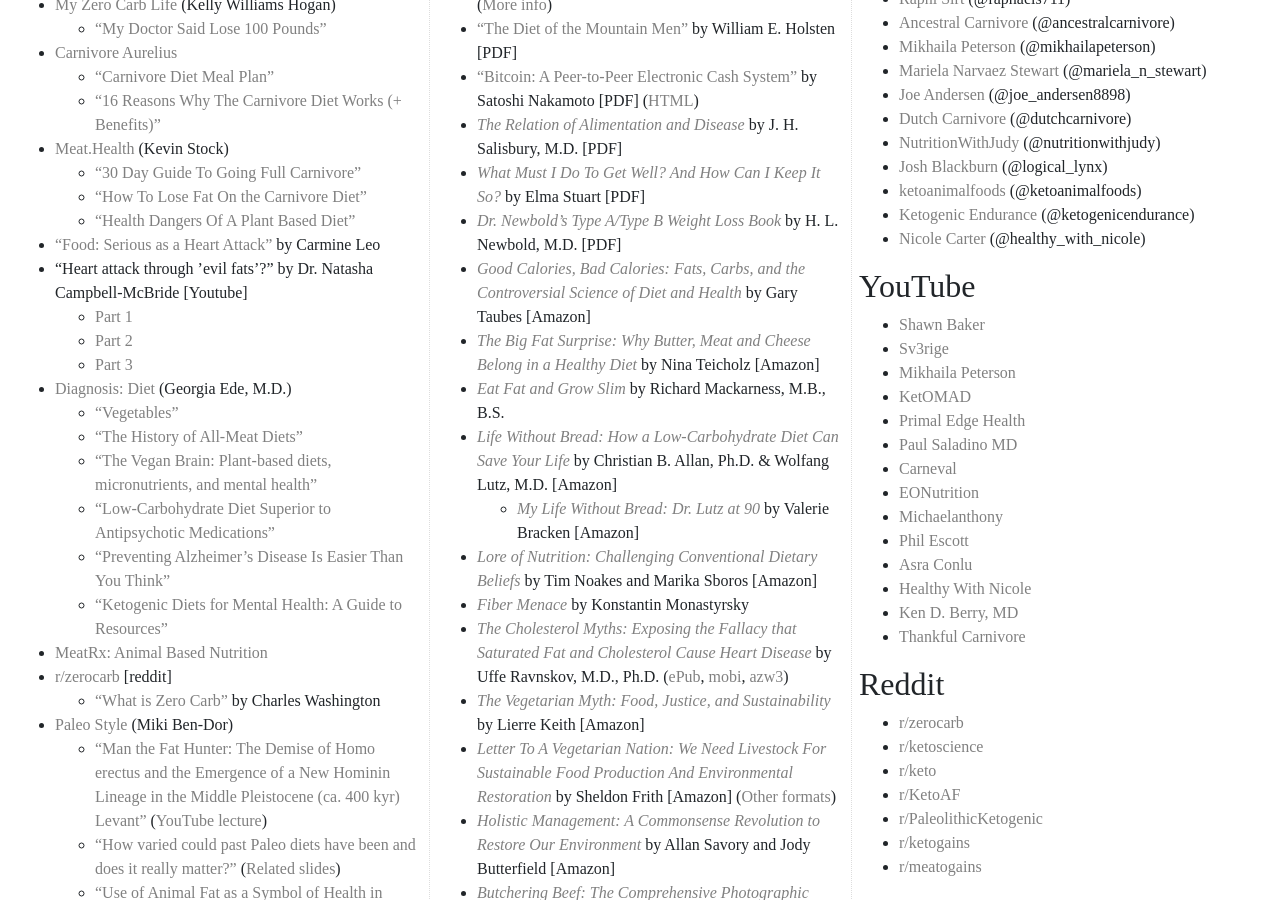
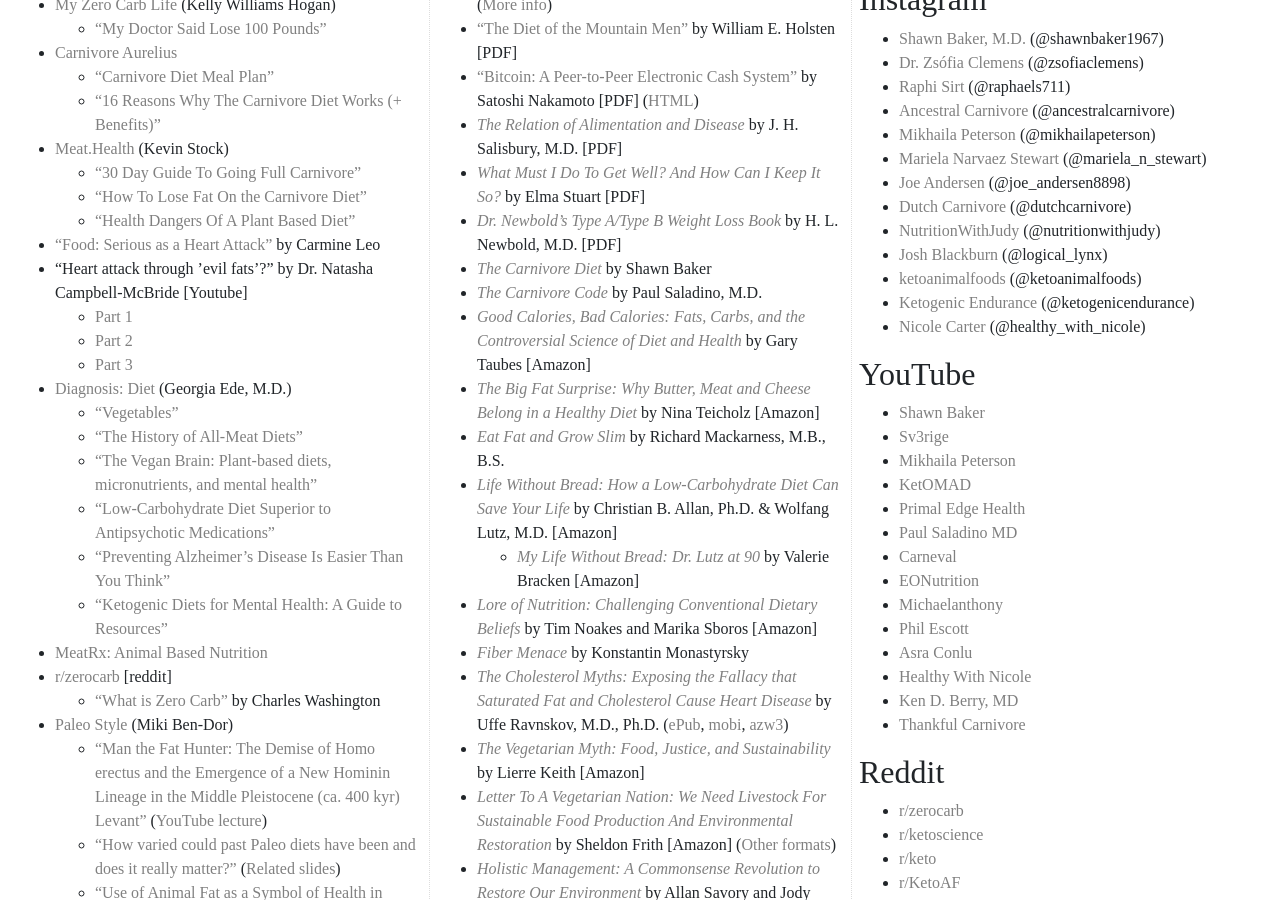
Before and after one commit to bitstein/justmeat.co, a Jekyll site: the page built from index.md, in a window 1280 px wide and 900 px high, scrolled down 1455 px. Built offline with Jekyll 4.4.1, drawn with Linux system fonts in a browser that asks for light colours; nearby versions of some CDN libraries; some web fonts are replaced.

Commit message:
Add books

```diff
--- a/index.md
+++ b/index.md
@@ -110,6 +110,8 @@
 * [_The Relation of Alimentation and Disease_](docs/the-relation-of-alimentation-and-disease-j-h-salisbury.pdf) by J. H. Salisbury, M.D. [PDF]
 * [_What Must I Do To Get Well? And How Can I Keep It So?_](docs/what-must-i-do-to-get-well-by-elma-stuart.pdf) by Elma Stuart [PDF]
 * [_Dr. Newbold’s Type A/Type B Weight Loss Book_](docs/dr-newbolds-type-a-type-b-weight-loss-book-h-l-newbold-md.pdf) by H. L. Newbold, M.D. [PDF]
+* [_The Carnivore Diet_](https://www.amazon.com/Carnivore-Diet-Shawn-Baker/dp/162860350X/) by Shawn Baker
+* [_The Carnivore Code_](https://www.amazon.com/Carnivore-Code-Unlocking-Returning-Ancestral/dp/1734640707/) by Paul Saladino, M.D.
 * [_Good Calories, Bad Calories: Fats, Carbs, and the Controversial Science of Diet and Health_](https://www.amazon.com/Good-Calories-Bad-Controversial-Science/dp/1400033462/) by Gary Taubes [Amazon]
 * [_The Big Fat Surprise: Why Butter, Meat and Cheese Belong in a Healthy Diet_](https://www.amazon.com/Big-Fat-Surprise-Butter-Healthy/dp/1451624433/) by Nina Teicholz [Amazon]
 * [_Eat Fat and Grow Slim_](https://www.ourcivilisation.com/fat/) by Richard Mackarness, M.B., B.S.
```
